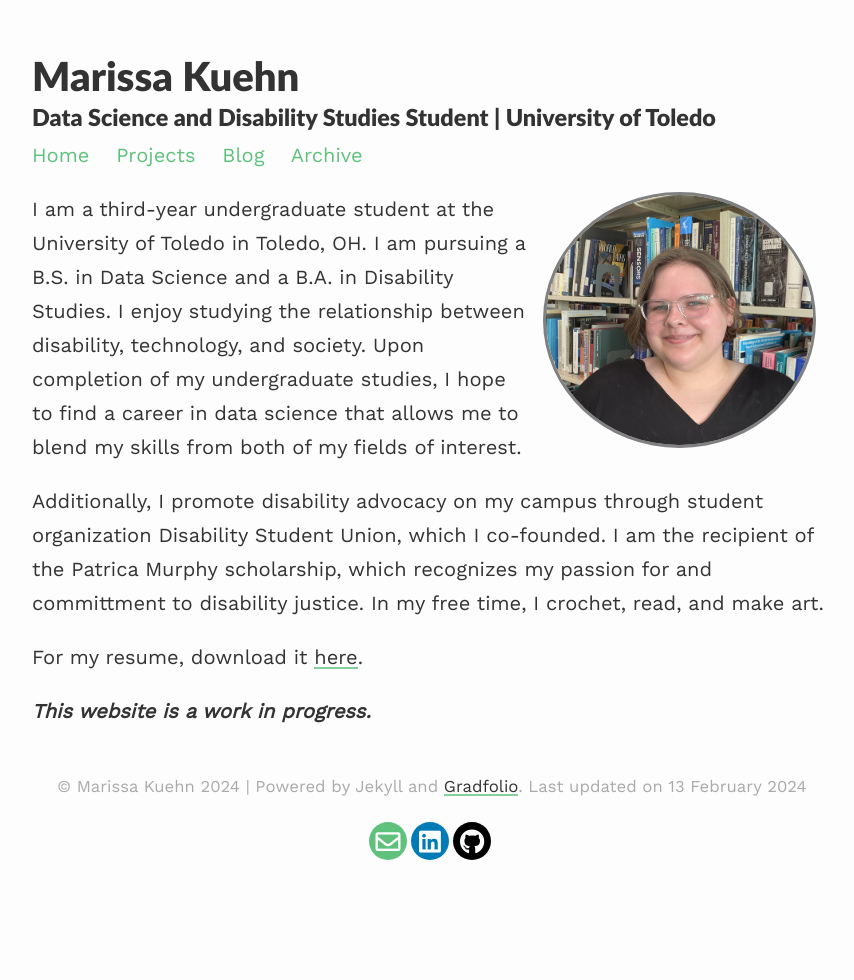
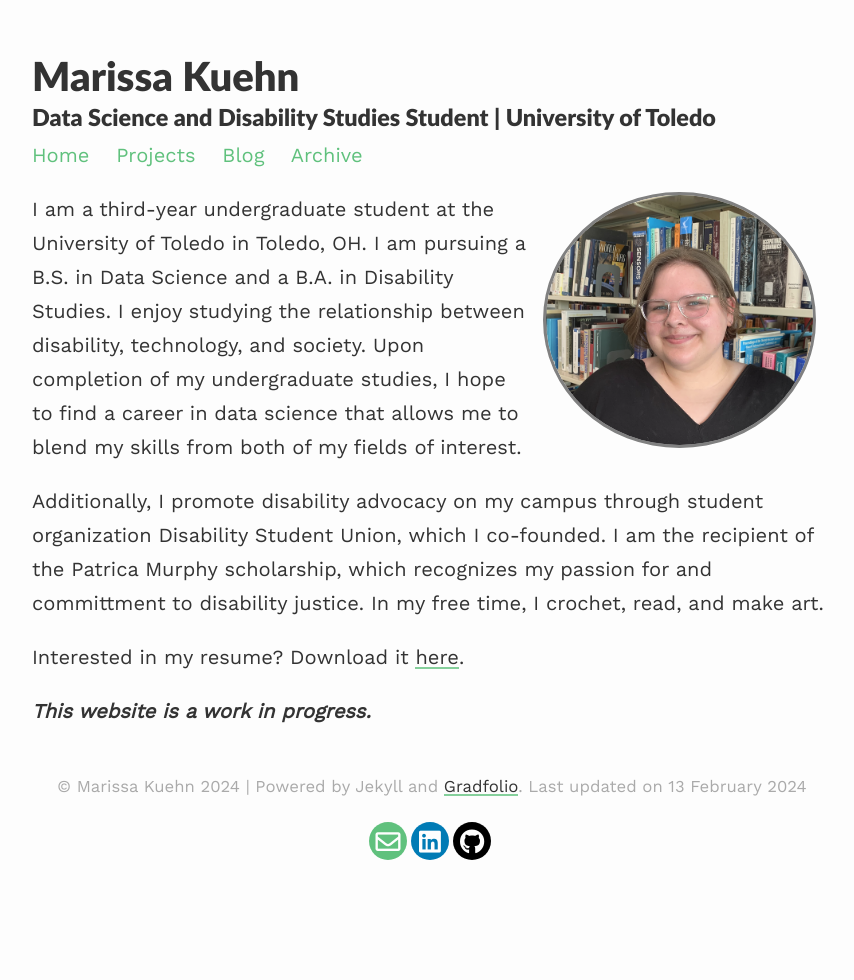
Before and after one commit to kuehnmarissa/kuehnmarissa.github.io, a Jekyll site: the page built from index.md, in a window 1280 px wide. Shown: the whole page, without its empty margins (208-1062 px from the left). Built offline with Jekyll 4.4.1, drawn with Linux system fonts in a browser that asks for light colours; nearby versions of some CDN libraries.

Commit message:
edited text

```diff
--- a/index.md
+++ b/index.md
@@ -12,6 +12,6 @@
 
 Additionally, I promote disability advocacy on my campus through student organization Disability Student Union, which I co-founded. I am the recipient of the Patrica Murphy scholarship, which recognizes my passion for and committment to disability justice. In my free time, I crochet, read, and make art.
 
-For my resume, download it [here](assets/MarissaKuehnResume.pdf).
+Interested in my resume? Download it [here](assets/MarissaKuehnResume.pdf).
 
 ***This website is a work in progress.***
```
